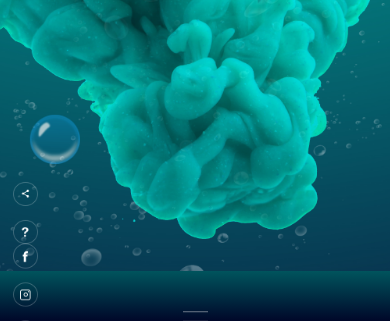
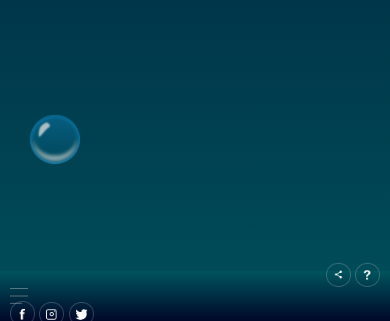
Before and after one commit to yaserdemet/Css-animation, a plain HTML site: page index.html in a window 390 px wide. Shown: the part 523-844 px from the top of the page. Drawn offline with Linux system fonts and the light colour scheme.

Commit message:
media query finished

```diff
--- a/style.css
+++ b/style.css
@@ -151,6 +151,37 @@ h1 {
         height: 50px;
         bottom: 0;
         top: auto;
+        display: flex;
+        align-items: center;
+        justify-content: space-between;
+        padding: 0 10px;
+        box-sizing: border-box;
+
+    }
+    .social-links {
+        width: auto;
+       transform: none;
+        position: absolute;
+
+
     }
 
+    .usefull-links {
+        width: auto;
+
+        position: unset;
+
+    }
+    .menu {
+
+        width: 18px;
+        margin:  0;
+        cursor: pointer;
+    }
+
+    .hero {
+        background-image: linear-gradient(#000e2e,#004f5a);
+
+      }
+
 }
```
